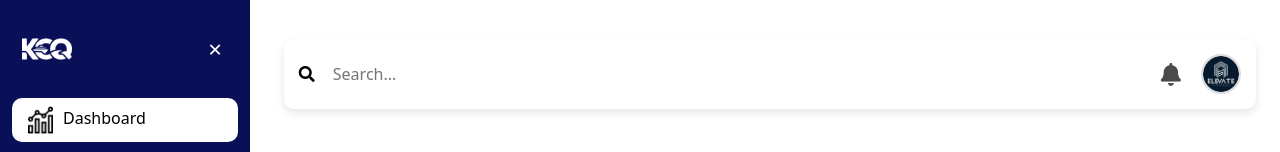
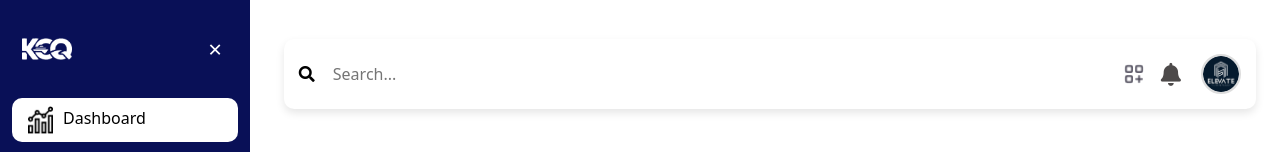
Before and after one commit to Elevate-Company/KCQ-Ferry-Ticketing-System, a React (Create React App) app in the folder frontend/: page /dashboard in a window 1280 px wide. Shown: the top 152 px of the page. Built offline with nearby package versions, Linux system fonts and the light colour scheme.

Commit message:
add an image on the navbar

```diff
--- a/frontend/src/core/navbar.js
+++ b/frontend/src/core/navbar.js
@@ -1,6 +1,7 @@
 import React from 'react';
 import '../css/navbar.css';
 import profileImage from '../assets/avatar.png';
+import menuImage from '../assets/menu.png'; // Import the menu image
 
 function Navbar() {
   return (
@@ -10,6 +11,7 @@ function Navbar() {
         <input type="text" placeholder="Search..." className="search-input" />
       </div>
       <div className="notification-profile">
+        <img src={menuImage} alt="Menu" className="menu-icon" /> {/* Display the menu image */}
         <i className="fas fa-bell notification-icon"></i> {}
         <div className="profile-avatar">
           <img src={profileImage} alt="Profile" className="avatar" />
--- a/frontend/src/css/navbar.css
+++ b/frontend/src/css/navbar.css
@@ -56,3 +56,10 @@
   object-fit: cover;
   border: 2px solid #ddd;
 }
+
+.menu-icon {
+  width: 24px;  /* Adjust width of the menu icon */
+  height: 24px;  /* Adjust height */
+  margin-right: 15px; /* Space between the menu icon and the notification bell */
+  cursor: pointer; /* Optional: cursor pointer for better UX */
+}
```
